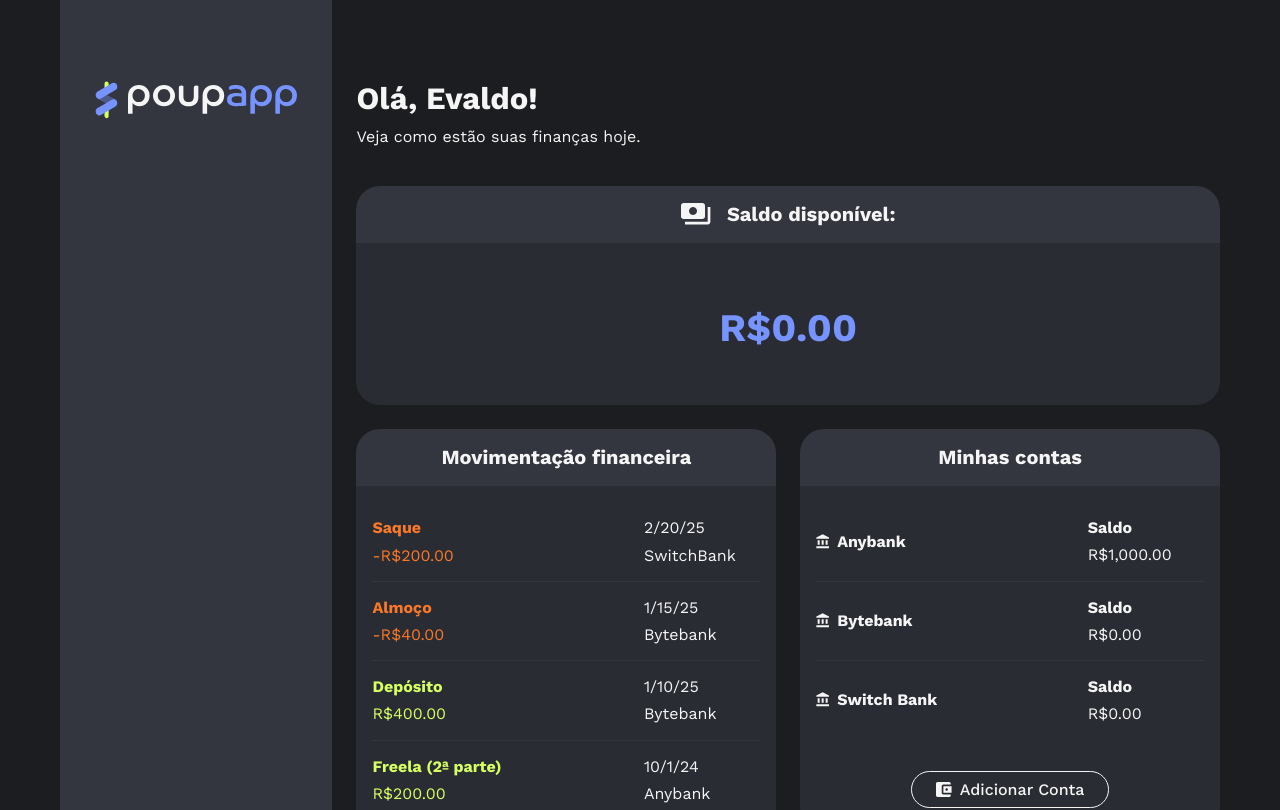
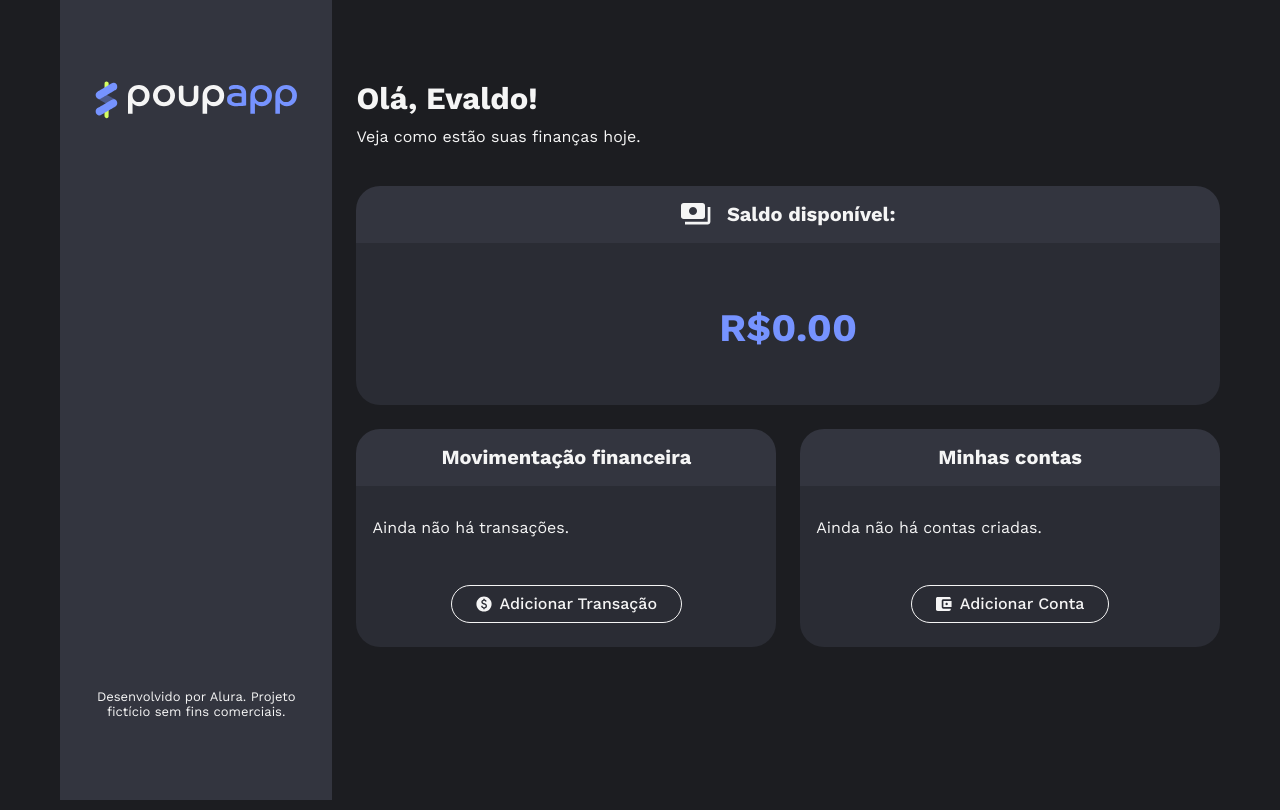
Before and after one commit to ImR0D/4457-angular-19-curso-3-projeto-base, an Angular app: page / in a window 1280 px wide. Shown: the top 810 px of the page. Built offline with nearby package versions, Linux system fonts and the light colour scheme.

Commit message:
refactor: removido os tipos de banco codificados e atualizado a validação do formulário para adicionar contas

```diff
--- a/src/app/area-financeira/area-financeira.component.ts
+++ b/src/app/area-financeira/area-financeira.component.ts
@@ -1,10 +1,9 @@
-import { Component, signal } from '@angular/core';
+import { Component, computed, signal } from '@angular/core';
 import { SaldoComponent } from './saldo/saldo.component';
 import { TransacoesComponent } from './transacoes/transacoes.component';
 import { ContasComponent } from './contas/contas.component';
 import { Conta } from './compartilhados/conta.model';
 import { Transacao, TipoTransacao } from './compartilhados/transacao.model';
-import { TipoBancos } from './compartilhados/tiposBancos.type';
 
 @Component({
   selector: 'app-area-financeira',
@@ -15,68 +14,48 @@ import { TipoBancos } from './compartilhados/tiposBancos.type';
 export class AreaFinanceiraComponent {
   saldo = 0;
 
-  transacoes = signal<Transacao[]>([
-    {
-      id: '5',
-      nome: '',
-      tipo: TipoTransacao.Withdraw,
-      valor: 200,
-      data: new Date('2025-02-20T00:00'),
-      conta: 'SwitchBank',
-    },
-    {
-      id: '4',
-      nome: 'Almoço',
-      tipo: TipoTransacao.Withdraw,
-      valor: 40,
-      data: new Date('2025-01-15T00:00'),
-      conta: 'Bytebank',
-    },
-    {
-      id: '3',
-      nome: '',
-      tipo: TipoTransacao.Deposit,
-      valor: 400,
-      data: new Date('2025-01-10T00:00'),
-      conta: 'Bytebank',
-    },
-    {
-      id: '2',
-      nome: 'Freela (2ª parte)',
-      tipo: TipoTransacao.Deposit,
-      valor: 200,
-      data: new Date('2024-10-01T00:00'),
-      conta: 'Anybank',
-    },
-    {
-      id: '1',
-      nome: 'Freela (1ª parte)',
-      tipo: TipoTransacao.Deposit,
-      valor: 100,
-      data: new Date('2024-10-01T00:00'),
-      conta: 'Anybank',
-    },
-  ]);
+  transacoes = signal<Transacao[]>([]);
+  contasComSaldoInicial = signal<Conta[]>([]);
 
-  contas = signal<Conta[]>([
-    {
-      nome: 'Anybank',
-      saldo: 1000,
-    },
-    {
-      nome: 'Bytebank',
-      saldo: 0,
-    },
-    {
-      nome: 'Switch Bank',
-      saldo: 0,
-    },
-  ]);
+  contas = computed(() => {
+    return this.contasComSaldoInicial().map((conta) => {
+      const atualizaSaldo = this.calculaSaldoAtualizado(conta);
+      return { ...conta, saldo: atualizaSaldo };
+    });
+  });
 
   processarTransacao(transaction: Transacao) {
+    if (
+      transaction.valor > Number(this.contas) &&
+      transaction.tipo != TipoTransacao.Deposit
+    ) {
+      throw new Error('Saldo insuficiente para realizar a transação');
+    }
     this.transacoes.update((transacoes) => [transaction, ...transacoes]);
   }
   adicionarConta(conta: Conta) {
-    this.contas.update((contas) => [conta, ...contas]);
+    this.contasComSaldoInicial.update((contas) => [conta, ...contas]);
+  }
+  calculaSaldoAtualizado(contaInicial: Conta) {
+    const transacoesDaConta = this.transacoes().filter((transacao) => {
+      return transacao.conta === contaInicial.nome;
+    });
+    const saldoAtualizado = transacoesDaConta.reduce(
+      (acumulador, transacao) => {
+        switch (transacao.tipo) {
+          case TipoTransacao.Deposit:
+            return acumulador + transacao.valor;
+          case TipoTransacao.Transfer:
+          case TipoTransacao.Withdraw:
+            return acumulador - transacao.valor;
+          default:
+            transacao.tipo satisfies never;
+            throw new Error('Tipo de transação não identificado.');
+        }
+      },
+      contaInicial.saldo,
+    );
+
+    return saldoAtualizado;
   }
 }
--- a/src/app/area-financeira/compartilhados/tiposBancos.type.ts
+++ b/src/app/area-financeira/compartilhados/tiposBancos.type.ts
@@ -1,7 +1,3 @@
 import { signal } from '@angular/core';
 
-export const TipoBancos = signal({
-  Anybank: 'Anybank',
-  Bytebank: 'Bytebank',
-  SwitchBank: 'Switch Bank',
-});
+export const TipoBancos = signal({});
--- a/src/app/area-financeira/contas/botao-adicionar-conta/botao-adicionar-conta.component.html
+++ b/src/app/area-financeira/contas/botao-adicionar-conta/botao-adicionar-conta.component.html
@@ -9,7 +9,7 @@
     <h2 class="text-xl">Adicionar conta bancária</h2>
   </ng-container>
   <ng-container body>
-    <form class="form text-md" (ngSubmit)="submitAccount()">
+    <form class="form text-md" (ngSubmit)="submitAccount()" ngNativeValidate>
       <label class="label-grupo">
         Banco
         <input
```
